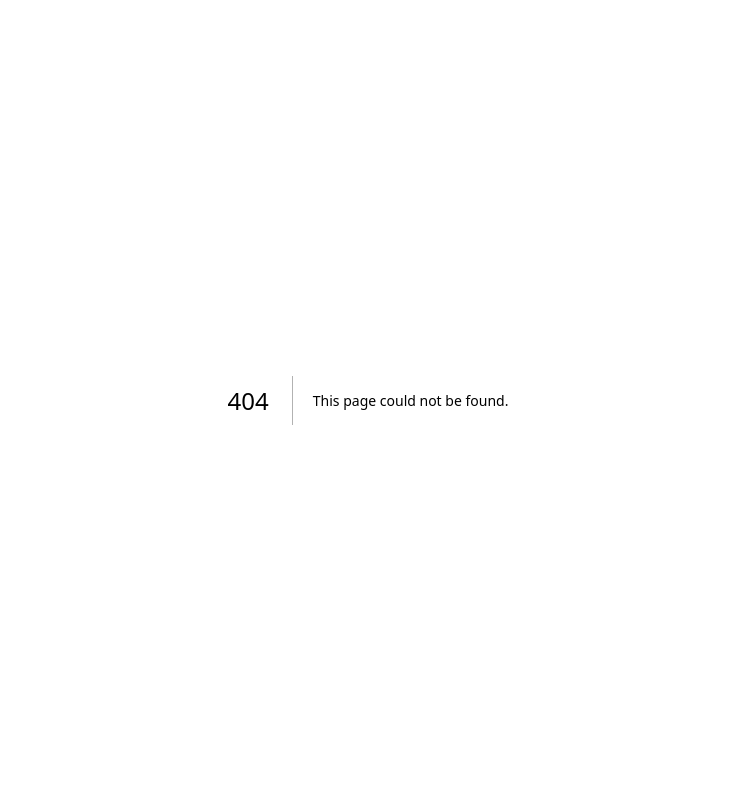
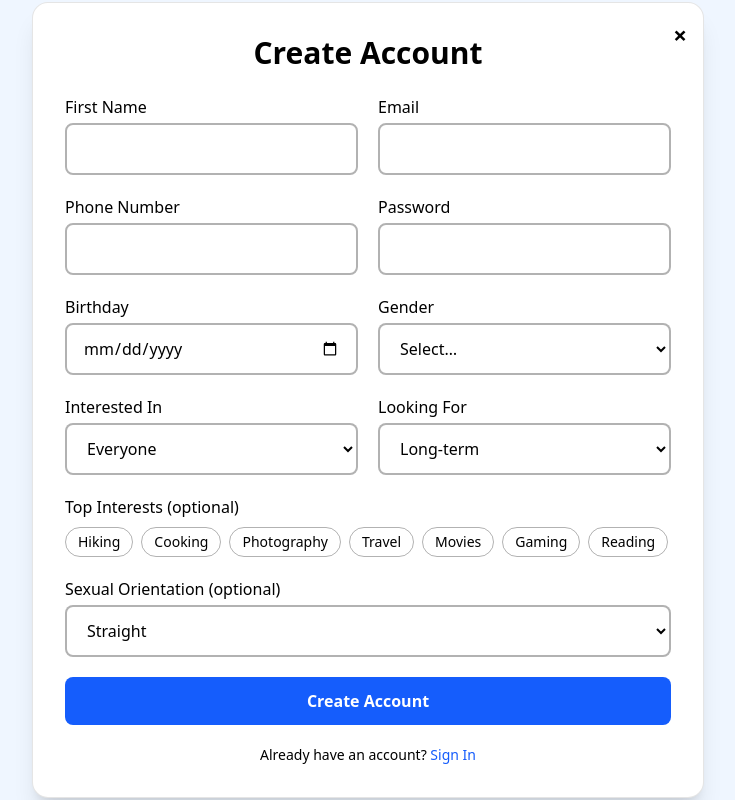
Before and after one commit to Sanchay-7/DatingApp, a Next.js app in the folder frontend/: page /verify-otp in a window 1280 px wide. Before the commit this address had no page. Shown: the whole page, without its empty margins (272-1007 px from the left). Built offline with nearby package versions, Linux system fonts and the light colour scheme.

Commit message:
update v2

```diff
--- a/frontend/src/app/signin/page.js
+++ b/frontend/src/app/signin/page.js
@@ -4,43 +4,36 @@ import Link from "next/link";
 import { useRouter } from "next/navigation";
 
 export default function SignIn() {
-  const [formData, setFormData] = useState({ email: "", password: "" });
+  const [emailOrPhone, setEmailOrPhone] = useState("");
+  const [password, setPassword] = useState("");
   const [showToast, setShowToast] = useState(false);
   const router = useRouter();
 
-  const handleChange = (e) => {
-    setFormData({ ...formData, [e.target.name]: e.target.value });
-  };
-
   const handleSubmit = async (e) => {
     e.preventDefault();
-
     try {
-      const res = await fetch("http://localhost:5000/api/signin", {
+      const res = await fetch(`${process.env.NEXT_PUBLIC_API_BASE_URL}/api/auth/login`, {
         method: "POST",
         headers: { "Content-Type": "application/json" },
-        body: JSON.stringify(formData),
+        credentials: "include",
+        body: JSON.stringify({ emailOrPhone, password }),
       });
-
       const data = await res.json();
-      if (res.ok) {
-        setShowToast(true);
-        setTimeout(() => {
-          setShowToast(false);
-          router.push("/"); // redirect to homepage after success
-        }, 1500);
-      } else {
-        alert(`❌ ${data.message}`);
-      }
+      if (!res.ok) return alert(data.error || "Login failed");
+      localStorage.setItem("valise_token", data.token);
+      setShowToast(true);
+      setTimeout(() => {
+        setShowToast(false);
+        router.push("/onboarding"); // or "/profile-setup"
+      }, 1200);
     } catch {
-      alert("⚠️ Unable to connect to server.");
+      alert("Unable to reach server");
     }
   };
 
   return (
     <main className="min-h-screen flex items-center justify-center bg-pink-50">
       <div className="bg-white shadow-xl rounded-2xl p-8 w-full max-w-md border border-black/10 backdrop-blur-sm relative">
-        {/* Cross Button inside form box */}
         <button
           onClick={() => router.push("/")}
           className="absolute top-4 right-4 text-black text-2xl font-bold hover:text-pink-600 transition"
@@ -52,55 +45,43 @@ export default function SignIn() {
 
         <form className="space-y-6 text-black" onSubmit={handleSubmit}>
           <div>
-            <label className="block text-base font-medium mb-1 text-black">
-              Email or Phone
-            </label>
+            <label className="block text-base font-medium mb-1">Email or Phone</label>
             <input
-              name="email"
               type="text"
+              value={emailOrPhone}
+              onChange={(e) => setEmailOrPhone(e.target.value)}
               placeholder="Enter email or phone number"
-              value={formData.email}
-              onChange={handleChange}
               className="w-full px-4 py-3 border-2 border-black/30 rounded-lg focus:outline-none focus:ring-2 focus:ring-pink-600 text-black placeholder-gray-600"
               required
             />
           </div>
 
           <div>
-            <label className="block text-base font-medium mb-1 text-black">
-              Password
-            </label>
+            <label className="block text-base font-medium mb-1">Password</label>
             <input
-              name="password"
               type="password"
+              value={password}
+              onChange={(e) => setPassword(e.target.value)}
               placeholder="Enter password"
-              value={formData.password}
-              onChange={handleChange}
               className="w-full px-4 py-3 border-2 border-black/30 rounded-lg focus:outline-none focus:ring-2 focus:ring-pink-600 text-black placeholder-gray-600"
               required
             />
           </div>
 
           <div className="flex items-center justify-between text-sm">
-            <label className="flex items-center gap-2 text-black">
+            <label className="flex items-center gap-2">
               <input type="checkbox" /> Remember me
             </label>
-            <Link
-              href="/forgot-password"
-              className="text-pink-600 hover:underline font-medium"
-            >
+            <Link href="/forgot-password" className="text-pink-600 hover:underline font-medium">
               Forgot password?
             </Link>
           </div>
 
-          <button
-            type="submit"
-            className="w-full bg-pink-600 text-white py-3 rounded-lg font-semibold hover:bg-pink-700 transition"
-          >
+          <button type="submit" className="w-full bg-pink-600 text-white py-3 rounded-lg font-semibold hover:bg-pink-700 transition">
             Sign In
           </button>
 
-          <p className="text-center text-sm text-black">
+          <p className="text-center text-sm">
             Don’t have an account?{" "}
             <Link href="/signup" className="text-pink-600 hover:underline font-medium">
               Sign Up
@@ -109,9 +90,8 @@ export default function SignIn() {
         </form>
       </div>
 
-      {/* Toast Notification */}
       {showToast && (
-        <div className="fixed bottom-6 left-1/2 transform -translate-x-1/2 bg-pink-600 text-white px-6 py-3 rounded-lg shadow-md animate-fadeIn">
+        <div className="fixed bottom-6 left-1/2 -translate-x-1/2 bg-pink-600 text-white px-6 py-3 rounded-lg shadow-md animate-fadeIn">
           ✅ Login successful! Redirecting...
         </div>
       )}
--- /dev/null
+++ b/frontend/src/app/verify-otp/page.js
@@ -0,0 +1,227 @@
+"use client";
+import { useState } from "react";
+import { useRouter } from "next/navigation";
+import Link from "next/link";
+
+const API_BASE = "http://localhost:5000"; // <-- change to your backend
+
+const interestOptions = ["Hiking", "Cooking", "Photography", "Travel", "Movies", "Gaming", "Reading"];
+const genders = ["Man", "Woman", "More"];
+const interestedInOptions = ["Men", "Women", "Everyone"];
+const lookingForOptions = ["Long-term", "Casual", "Friendship"];
+const sexualOrientationOptions = ["Straight", "Gay", "Bisexual", "Other"];
+
+export default function SignUp() {
+  const router = useRouter();
+  const [loading, setLoading] = useState(false);
+  const [form, setForm] = useState({
+    firstName: "",
+    email: "",
+    phoneNumber: "",
+    password: "",
+    birthday: "", // yyyy-mm-dd
+    gender: "",
+    interestedIn: "Everyone",
+    lookingFor: "Long-term",
+    interests: [],
+    sexualOrientation: "Straight",
+    profileImage: null, // optional URL (not using file upload here)
+  });
+
+  const setField = (k, v) => setForm((f) => ({ ...f, [k]: v }));
+
+  const toggleInterest = (i) =>
+    setForm((f) => ({
+      ...f,
+      interests: f.interests.includes(i) ? f.interests.filter((x) => x !== i) : [...f.interests, i],
+    }));
+
+  const handleSubmit = async (e) => {
+    e.preventDefault();
+    setLoading(true);
+    try {
+      // backend requires birthday as a date; we pass the string and let server Date() parse
+      const res = await fetch(`${API_BASE}/api/auth/signup`, {
+        method: "POST",
+        headers: { "Content-Type": "application/json" },
+        body: JSON.stringify(form),
+        credentials: "include",
+      });
+      const data = await res.json();
+      if (!res.ok) {
+        alert(data.error || "Signup failed");
+        setLoading(false);
+        return;
+      }
+      // success: go to OTP page; pass phone via query
+      router.push(`/verify-otp?phone=${encodeURIComponent(form.phoneNumber)}`);
+    } catch {
+      alert("Unable to reach server");
+    } finally {
+      setLoading(false);
+    }
+  };
+
+  return (
+    <main className="min-h-screen flex items-center justify-center bg-blue-50">
+      <div className="bg-white shadow-xl rounded-2xl p-8 w-full max-w-2xl border border-black/10 relative">
+        <button
+          onClick={() => router.push("/")}
+          className="absolute top-4 right-4 text-black text-2xl font-bold hover:text-blue-600 transition"
+        >
+          ×
+        </button>
+
+        <h2 className="text-3xl font-bold mb-6 text-center text-black">Create Account</h2>
+
+        <form className="grid grid-cols-1 md:grid-cols-2 gap-5 text-black" onSubmit={handleSubmit}>
+          <div className="col-span-1">
+            <label className="block font-medium mb-1">First Name</label>
+            <input
+              className="w-full px-4 py-3 border-2 border-black/30 rounded-lg focus:outline-none focus:ring-2 focus:ring-blue-600"
+              value={form.firstName}
+              onChange={(e) => setField("firstName", e.target.value)}
+              required
+            />
+          </div>
+
+          <div className="col-span-1">
+            <label className="block font-medium mb-1">Email</label>
+            <input
+              type="email"
+              className="w-full px-4 py-3 border-2 border-black/30 rounded-lg focus:outline-none focus:ring-2 focus:ring-blue-600"
+              value={form.email}
+              onChange={(e) => setField("email", e.target.value)}
+              required
+            />
+          </div>
+
+          <div className="col-span-1">
+            <label className="block font-medium mb-1">Phone Number</label>
+            <input
+              type="tel"
+              className="w-full px-4 py-3 border-2 border-black/30 rounded-lg focus:outline-none focus:ring-2 focus:ring-blue-600"
+              value={form.phoneNumber}
+              onChange={(e) => setField("phoneNumber", e.target.value)}
+              required
+            />
+          </div>
+
+          <div className="col-span-1">
+            <label className="block font-medium mb-1">Password</label>
+            <input
+              type="password"
+              className="w-full px-4 py-3 border-2 border-black/30 rounded-lg focus:outline-none focus:ring-2 focus:ring-blue-600"
+              value={form.password}
+              onChange={(e) => setField("password", e.target.value)}
+              required
+            />
+          </div>
+
+          <div className="col-span-1">
+            <label className="block font-medium mb-1">Birthday</label>
+            <input
+              type="date"
+              className="w-full px-4 py-3 border-2 border-black/30 rounded-lg focus:outline-none focus:ring-2 focus:ring-blue-600"
+              value={form.birthday}
+              onChange={(e) => setField("birthday", e.target.value)}
+              required
+            />
+          </div>
+
+          <div className="col-span-1">
+            <label className="block font-medium mb-1">Gender</label>
+            <select
+              className="w-full px-4 py-3 border-2 border-black/30 rounded-lg focus:outline-none focus:ring-2 focus:ring-blue-600 bg-white"
+              value={form.gender}
+              onChange={(e) => setField("gender", e.target.value)}
+              required
+            >
+              <option value="" disabled>Select…</option>
+              {genders.map((g) => (
+                <option key={g} value={g}>{g}</option>
+              ))}
+            </select>
+          </div>
+
+          <div className="col-span-1">
+            <label className="block font-medium mb-1">Interested In</label>
+            <select
+              className="w-full px-4 py-3 border-2 border-black/30 rounded-lg focus:outline-none focus:ring-2 focus:ring-blue-600 bg-white"
+              value={form.interestedIn}
+              onChange={(e) => setField("interestedIn", e.target.value)}
+              required
+            >
+              {interestedInOptions.map((v) => (
+                <option key={v} value={v}>{v}</option>
+              ))}
+            </select>
+          </div>
+
+          <div className="col-span-1">
+            <label className="block font-medium mb-1">Looking For</label>
+            <select
+              className="w-full px-4 py-3 border-2 border-black/30 rounded-lg focus:outline-none focus:ring-2 focus:ring-blue-600 bg-white"
+              value={form.lookingFor}
+              onChange={(e) => setField("lookingFor", e.target.value)}
+              required
+            >
+              {lookingForOptions.map((v) => (
+                <option key={v} value={v}>{v}</option>
+              ))}
+            </select>
+          </div>
+
+          <div className="col-span-2">
+            <label className="block font-medium mb-2">Top Interests (optional)</label>
+            <div className="flex flex-wrap gap-2">
+              {interestOptions.map((i) => {
+                const selected = form.interests.includes(i);
+                return (
+                  <button
+                    type="button"
+                    key={i}
+                    onClick={() => toggleInterest(i)}
+                    className={`px-3 py-1 text-sm rounded-full border transition ${
+                      selected ? "bg-black text-white border-black" : "bg-transparent text-black border-black/30 hover:border-black"
+                    }`}
+                  >
+                    {i}
+                  </button>
+                );
+              })}
+            </div>
+          </div>
+
+          <div className="col-span-2">
+            <label className="block font-medium mb-1">Sexual Orientation (optional)</label>
+            <select
+              className="w-full px-4 py-3 border-2 border-black/30 rounded-lg focus:outline-none focus:ring-2 focus:ring-blue-600 bg-white"
+              value={form.sexualOrientation}
+              onChange={(e) => setField("sexualOrientation", e.target.value)}
+            >
+              {sexualOrientationOptions.map((v) => (
+                <option key={v} value={v}>{v}</option>
+              ))}
+            </select>
+          </div>
+
+          <div className="col-span-2">
+            <button
+              type="submit"
+              disabled={loading}
+              className="w-full bg-blue-600 text-white py-3 rounded-lg font-semibold hover:bg-blue-700 transition disabled:opacity-60"
+            >
+              {loading ? "Creating Account..." : "Create Account"}
+            </button>
+          </div>
+
+          <div className="col-span-2 text-center text-sm">
+            Already have an account?{" "}
+            <Link href="/signin" className="text-blue-600 hover:underline">Sign In</Link>
+          </div>
+        </form>
+      </div>
+    </main>
+  );
+}
```
Also changed, not shown: frontend/src/app/signup/page.js (line endings or trailing spaces).
